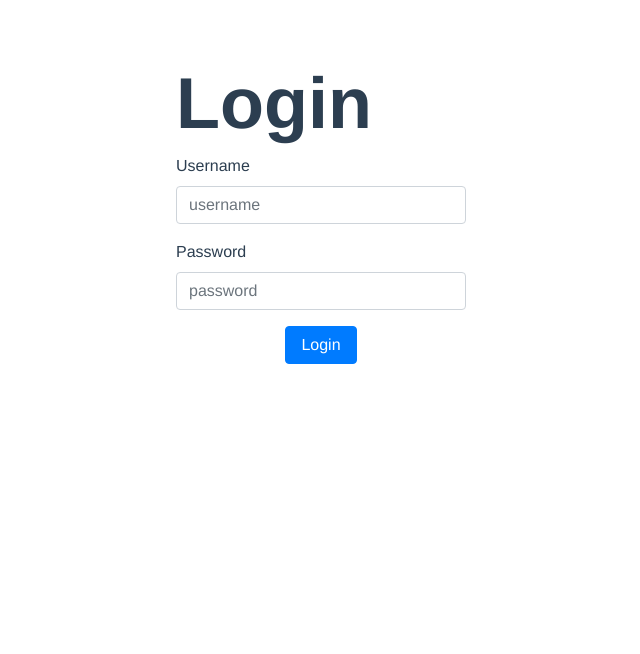
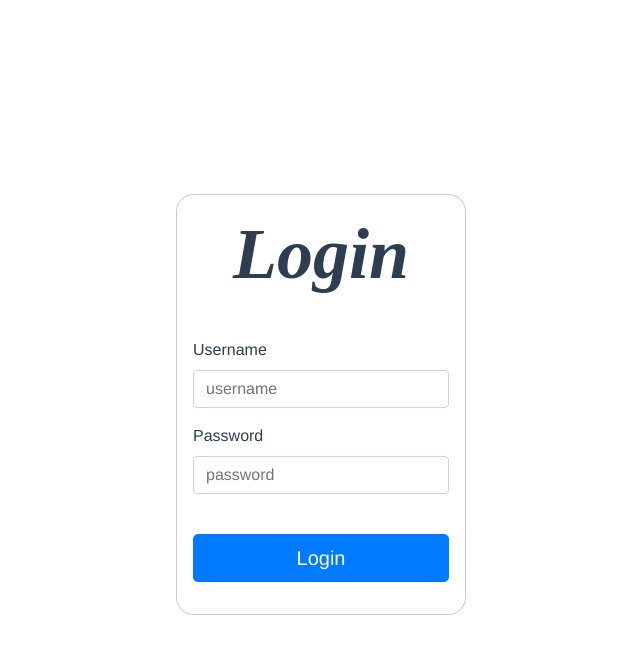
Before and after one commit to IGICOCORO/pharma-management-system-UI, a Vue app: page /#/ in a window 1280 px wide. Shown: the top 654 px of the page, without its empty margins (319-959 px from the left). Built offline with nearby package versions, Linux system fonts and the light colour scheme.

Commit message:
changed login.vue and routers

```diff
--- a/src/App.vue
+++ b/src/App.vue
@@ -1,6 +1,5 @@
 <template>
   <div id="app">
-    <div id="nav"></div>
     <router-view />
   </div>
 </template>
--- /dev/null
+++ b/src/components/Loading.vue.vue
@@ -0,0 +1,45 @@
+<template>
+  <div class="widget">
+    <div
+      class="loader"
+      :style="{ width: width + 'px', height: width + 'px' }"
+    ></div>
+  </div>
+</template>
+
+<script>
+export default {
+  props: ["width"],
+};
+</script>
+
+<style lang="scss">
+.widget {
+  margin: 20px;
+  height: 50px;
+  text-align: center;
+}
+.loader {
+  animation: spin 1s linear infinite;
+  -webkit-animation: spin 1s linear infinite;
+  margin: auto;
+  border-radius: 50%;
+  background: transparent;
+  border: 5px solid #ddd;
+  border-top: 5px solid #3490dc;
+}
+@-webkit-keyframes spin {
+  to {
+    border-top-color: #0e0808;
+    -webkit-transform: rotate(360deg);
+    transform: rotate(360deg);
+  }
+}
+@keyframes spin {
+  to {
+    border-top-color: #f6f2f2;
+    -webkit-transform: rotate(360deg);
+    transform: rotate(360deg);
+  }
+}
+</style>
--- a/src/router/index.js
+++ b/src/router/index.js
@@ -8,12 +8,12 @@ Vue.use(VueRouter);
 const routes = [
   {
     path: "/",
-    name: "Login",
+    name: "login",
     component: Login,
   },
   {
     path: "/home",
-    name: "Home",
+    name: "home",
     component: Home,
   },
   {
--- a/src/views/Home.vue
+++ b/src/views/Home.vue
@@ -1,7 +1,9 @@
 <template>
   <div class="home">
-    <router-link to="/">Home</router-link> |
-    <router-link to="/about">About</router-link>
+    <div id="nav">
+      <router-link to="/">Home</router-link> |
+      <router-link to="/about">About</router-link>
+    </div>
     <img alt="Vue logo" src="../assets/logo.png" />
     <HelloWorld msg="Welcome to Your Vue.js App" />
   </div>
--- a/src/views/Login.vue
+++ b/src/views/Login.vue
@@ -1,32 +1,136 @@
+/*eslint no-undef: "error"*/
 <template>
   <section class="container-fluid">
     <div class="row justify-content-center">
       <div class="col-lg-3">
-                <div  class="login-panel bg-white text-left">
+        <div class="login-panel bg-white text-left">
+          <div
+            class="alert alert-primary"
+            role="alert"
+            :style="{ opacity: isAlertShow ? 1 : 0 }"
+          >
+            Login successful. <small> waiting for redirect.</small>
+            <loading width="30"></loading>
+          </div>
+          <fieldset>
             <h1 class="display-3 font-weight-bold">Login</h1>
+            <hr />
             <form action="">
               <div class="form-group">
                 <label form="email" class="input-label">Username</label>
-                            <input type="text" class="form-control" placeholder="username">
+                <input
+                  type="text"
+                  class="form-control"
+                  placeholder="username"
+                />
               </div>
               <div class="form-group">
                 <label form="email" class="input-label">Password</label>
-                            <input type="password" class="form-control" placeholder="password">
+                <input
+                  type="password"
+                  class="form-control"
+                  placeholder="password"
+                />
               </div>
+              <br />
               <div class="form-group d-flex justify-content-center">
-                              <button class="btn btn-primary w-25" @click="login">Login</button>
+                <button
+                  class="btn btn-primary btn-lg btn-block"
+                  @click="login"
+                  v-if="!isLoggingIn"
+                >
+                  Login
+                </button>
+                <button
+                  class="btn btn-primary btn-lg btn-block"
+                  disabled
+                  v-if="isLoggingIn"
+                >
+                  <loading width="30"></loading>
+                </button>
               </div>
-
             </form>
+          </fieldset>
         </div>
       </div>
     </div>
-
   </section>
 </template>
 
 <script>
-export default {};
+import loading from "../components/Loading.vue";
+export default {
+  components: { loading },
+  data() {
+    return {
+      isLoggingIn: false,
+      isAlertShow: false,
+    };
+  },
+  methods: {
+    login() {
+      this.isLoggingIn = true;
+      var self = this;
+      setTimeout(function() {
+        self.isLoggingIn = false;
+      }, 2000);
+    },
+    redirect() {
+      this.router.push({ name: "home" });
+    },
+  },
+};
 </script>
 
-<style></style>
+<style lang="scss">
+h1 {
+  text-align: center;
+  font-family: "Kaushan Script", cursive;
+  font-style: italic;
+}
+fieldset {
+  position: relative;
+  display: -ms-flexbox;
+  display: flex;
+  padding: 1rem;
+  -ms-flex-direction: column;
+  flex-direction: column;
+  width: 100%;
+  pointer-events: auto;
+  background-color: #fff;
+  background-clip: padding-box;
+  border: 1px solid rgba(0, 0, 0, 0.2);
+  border-radius: 1.1rem;
+  outline: 0;
+  max-width: 500px;
+}
+button {
+  border-radius: 50%;
+}
+.widget {
+  margin: 0;
+  height: unset;
+}
+.login-panel {
+  padding: 100px 0;
+  position: relative;
+  .alert {
+    opacity: 0;
+    positon: absolute;
+    top: 20px;
+    width: 100%;
+    &.alert-primary {
+      background-color: #0078ff;
+      color: #fff;
+      border: none;
+      font-size: 18px;
+    }
+    .widget {
+      position: absolute;
+      right: 5px;
+      top: 0;
+      margin: 10px;
+    }
+  }
+}
+</style>
```
Lines whose indentation alone changed are shown as unchanged.
